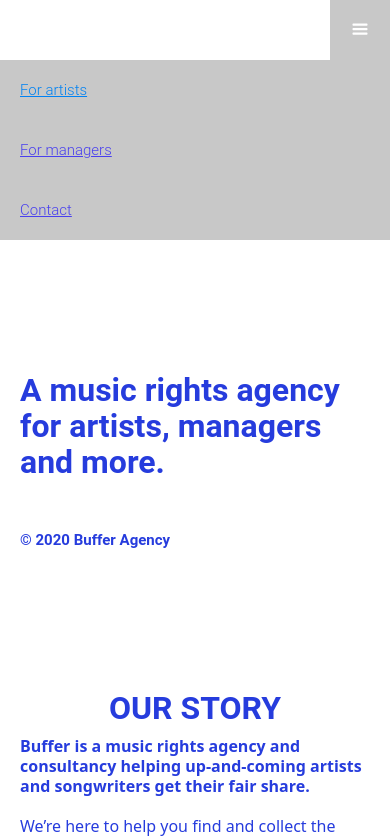
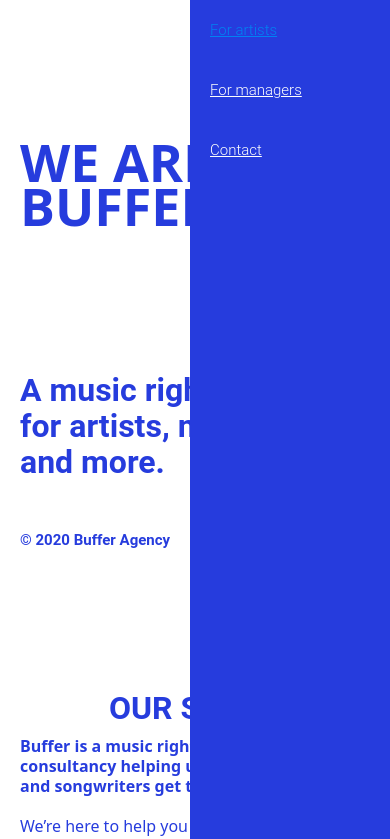
Before and after one commit to nicholas-sheehan/buffer-site, a plain HTML site: page buffer-site-files/index.html in a window 390 px wide. Both pictures are taken after a click on the button 360 px from the left and 30 px from the top of the page. Shown: the top 839 px of the page. Drawn offline with nearby package versions, Linux system fonts and the light colour scheme; a script that the page names is missing.

Commit message:
Add files via upload

```diff
--- a/buffer-site-files/css/buffer-new-site.webflow.css
+++ b/buffer-site-files/css/buffer-new-site.webflow.css
@@ -270,6 +270,12 @@
   .section {
     height: 100%;
   }
+  .nav-menu-2 {
+    background-color: #263cdd;
+  }
+  .nav-link {
+    color: #fdfdfd;
+  }
 }
 
 @media screen and (max-width: 767px) {
--- a/buffer-site-files/index.html
+++ b/buffer-site-files/index.html
@@ -1,6 +1,6 @@
 <!DOCTYPE html>
 <!--  This site was created in Webflow. http://www.webflow.com  -->
-<!--  Last Published: Thu Jul 16 2020 11:26:39 GMT+0000 (Coordinated Universal Time)  -->
+<!--  Last Published: Thu Jul 16 2020 11:43:32 GMT+0000 (Coordinated Universal Time)  -->
 <html data-wf-page="5ef1ca5a7a17d7db5eef801d" data-wf-site="5ef1ca5a7a17d73219ef801c">
 <head>
   <meta charset="utf-8">
@@ -19,7 +19,7 @@
   <link href="images/webclip.png" rel="apple-touch-icon">
 </head>
 <body class="body">
-  <div data-collapse="medium" data-animation="default" data-duration="400" role="banner" class="navbar w-nav">
+  <div data-collapse="medium" data-animation="over-right" data-duration="400" role="banner" class="navbar w-nav">
     <div class="w-container"><a href="#" class="brand w-nav-brand"><img src="images/buffer-logo-web.png" srcset="images/buffer-logo-web-p-500.png 500w, images/buffer-logo-web-p-800.png 800w, images/buffer-logo-web-p-1080.png 1080w, images/buffer-logo-web-p-1600.png 1600w, images/buffer-logo-web.png 1920w" sizes="100vw" alt="" class="logo"></a>
       <nav role="navigation" class="nav-menu-2 w-nav-menu"><a href="#artists" class="nav-link w-nav-link">For artists</a><a href="#managers" class="nav-link w-nav-link">For managers</a><a href="#contact" class="nav-link w-nav-link">Contact</a></nav>
       <div class="w-nav-button">
@@ -78,7 +78,7 @@
           <h3>From working with APRA AMCOS and PPCA to navigating your next big deal. </h3>
         </div><img src="images/musician-two-circle-body.png" srcset="images/musician-two-circle-body.png 500w, images/musician-two-circle-body.png 799w" sizes="(max-width: 479px) 83vw, 300px" id="w-node-0e165077fe88-5eef801d" alt="" class="image">
         <div class="div-block-6">
-          <p>At Buffer we take a magnifying glass to your catalogue and make sure your releases are registered right. <br><br>Clumsy administration practices stop the payment process in its tracks - so we believe in the power of metadata to get your royalties flowing.<br><br>We look at your income streams and statements to make sure you don&#x27;t miss out on any royalties. We know how to get work the system to get you paid.</p>
+          <p>At Buffer we take a magnifying glass to your catalogue and make sure your releases are registered right. <br><br>Clumsy administration practices stop the payment process in its tracks - so we believe in the power of metadata to get your royalties flowing.<br><br>We look at your income streams and statements to make sure you don&#x27;t miss out on any royalties. We know how to work the system to get you paid.</p>
         </div>
         <div>
           <p>We think it&#x27;s our job to help you understand the value in protecting your copyright.<br><br>We show you how to keep track of your assets. That&#x27;s anything from the song you wrote today or the recording you release tomorrow, and remixes and features too.<br><br>We can translate your contracts so your obligations are clear. And if you have a new deal on the table, we can help you negotiate to get the best deal for you.</p>
@@ -112,7 +112,7 @@
           </div>
         </div>
         <div>
-          <p><strong>She&#x27;s a one stop one woman shop for songwriters, </strong>artists, managers and more, who need a hand navigating the world of music copyright and royalties<br><br>What&#x27;s her favourite track? <a href="https://www.youtube.com/watch?v=TnUDjMtiGCA" target="_blank">This one comes close</a>.</p>
+          <p><strong>She&#x27;s a one stop one woman shop </strong>for songwriters,<strong> </strong>artists, managers and more, who need a hand navigating the world of music copyright and royalties<br><br>What&#x27;s her favourite track? <a href="https://www.youtube.com/watch?v=TnUDjMtiGCA" target="_blank">This one comes close</a>.</p>
         </div>
       </div>
     </div>
```
